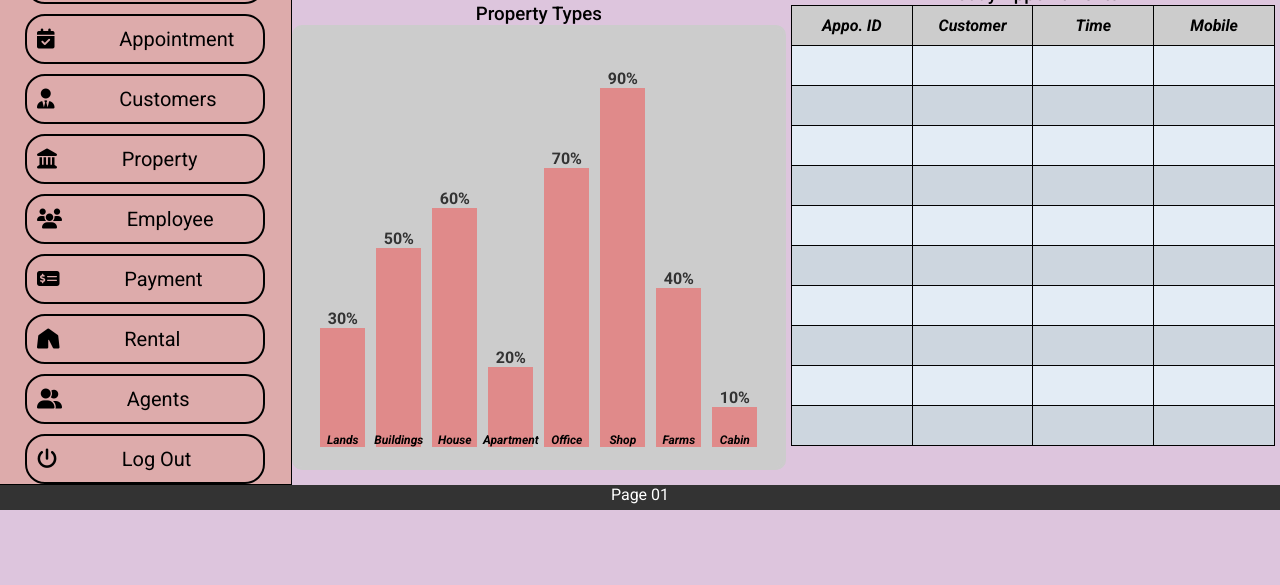
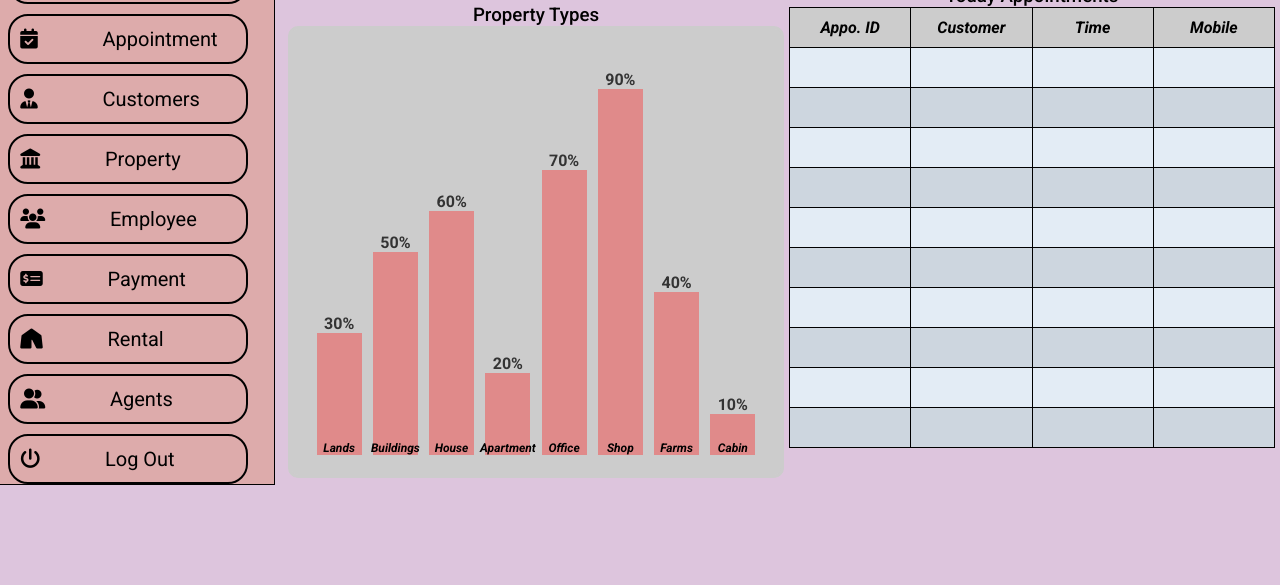
Before and after one commit to sandundil2002/Elite_Real_Estate_POS-InMemory, a plain HTML site: page index.html in a window 1280 px wide. Shown: the part 215-800 px from the top of the page. Drawn offline with nearby package versions, Linux system fonts and the light colour scheme; a web font is replaced by a local one.

Commit message:
dashboard ui modified.

```diff
--- a/assets/style/responsive.css
+++ b/assets/style/responsive.css
@@ -1135,13 +1135,18 @@
         margin-left: -1.75%;
     }
 
+    #dashboard-body {
+        display: flex;
+        justify-content: space-between;
+    }
+
     #bar-chart-container {
+        width: 50%;
         margin-top: 1%;
     }
 
     #datetime-container {
         width: 100%;
-        height: auto;
     }
 
     #time-lbl {
@@ -1176,12 +1181,12 @@
     }
 
     #appointment-container {
-        margin-top: 4.5%;
+        width: 50%;
+        margin-top: 7%;
     }
 
     .top-lables {
         width: 49%;
-        height: auto;
         font-size: 18px;
     }
 
@@ -1335,9 +1340,9 @@
         margin-left: -1.25%;
     }
 
-    #datetime-container {
-        width: 100%;
-        height: auto;
+    #dashboard-body {
+        display: flex;
+        justify-content: space-between;
     }
 
     #time-lbl {
@@ -1349,16 +1354,18 @@
         font-style: italic;
     }
 
+    #bar-chart-container {
+        width: 50%;
+    }
+
     #welcome-admin {
         width: 100%;
-        height: auto;
         text-align: center;
         font-size: 45px;
     }
 
     .bar-chart {
-        width: auto;
-        height: 445px;
+        height: 452px;
         margin: auto;
         padding: 20px;
     }
@@ -1372,7 +1379,8 @@
     }
 
     #appointment-container {
-        margin-top: 4.5%;
+        width: 50%;
+        margin-top: 6%;
     }
 
     .top-lables {
--- a/assets/style/style.css
+++ b/assets/style/style.css
@@ -88,6 +88,7 @@ html {
     border: 1px solid black;
     background-color: #ddabab;
     height: auto;
+    margin-left: -2%;
 }
 
 .icon-button {
@@ -105,11 +106,6 @@ html {
     color: white;
     border: none;
     padding-left: 25px;
-}
-
-#bar-chart-container {
-    width: 100%;
-    height: 100%;
 }
 
 #datetime-container {
@@ -160,11 +156,6 @@ html {
     font-style: italic;
 }
 
-#appointment-container {
-    width: 100%;
-    height: 100%;
-}
-
 #appointment-lbl {
     display: flex;
     gap: 1%;
@@ -202,7 +193,6 @@ td {
     color: black;
     width: 25%;
     font-style: italic;
-
 }
 
 tbody tr:nth-child(odd) {
@@ -213,16 +203,9 @@ tbody tr:nth-child(even) {
     background-color: #cdd6df;
 }
 
-#dashboard-section {
-    display: block;
-}
-
-#break-line {
+#dashboard-body{
     width: 100%;
-    height: 25px;
-    background-color: #333;
-    color: white;
-    text-align: center;
+    padding-left: 1%;
 }
 
 /*-----------------------------Appointment Section-----------------------------*/
--- a/index.html
+++ b/index.html
@@ -44,11 +44,13 @@
                 <header>Elite Real Estate</header>
                 <ul>
                     <li><a class="side-button" href=""> <i class="fa-solid fa-house"></i> Dashboard </a></li>
-                    <li><a class="side-button" href=""> <i class="fa-solid fa-calendar-check"></i> Appointment </a></li>
+                    <li><a class="side-button" href=""> <i class="fa-solid fa-calendar-check"></i> Appointment </a>
+                    </li>
                     <li><a class="side-button" href=""> <i class="fa-solid fa-user-tie"></i> Customers </a></li>
                     <li><a class="side-button" href=""> <i class="fa-solid fa-landmark"></i> Property</a></li>
                     <li><a class="side-button" href=""> <i class="fa-solid fa-users"></i> Employee </a></li>
-                    <li><a class="side-button" href=""> <i class="fa-solid fa-money-check-dollar"></i> Payment </a></li>
+                    <li><a class="side-button" href=""> <i class="fa-solid fa-money-check-dollar"></i> Payment </a>
+                    </li>
                     <li><a class="side-button" href=""> <i class="fa-solid fa-tent"></i> Rental </a></li>
                     <li><a class="side-button" href=""> <i class="fa-solid fa-user-group"></i></i> Agents </a></li>
                     <li><a class="side-button" href=""> <i class="fa-solid fa-power-off"></i> Log Out </a></li>
@@ -59,20 +61,23 @@
                 <img src="/assets/images/logo-removebg-preview.jpg" alt="">
 
                 <button class="icon-button" href=""> <i class="fa-solid fa-house"></i> Dashboard </button>
-                <button class="icon-button" href=""> <i class="fa-solid fa-calendar-check"></i> Appointment </button>
+                <button class="icon-button" href=""> <i class="fa-solid fa-calendar-check"></i> Appointment
+                </button>
                 <button class="icon-button" href=""> <i class="fa-solid fa-user-tie"></i> Customers </button>
                 <button class="icon-button" href=""> <i class="fa-solid fa-landmark"></i> Property</button>
                 <button class="icon-button" href=""> <i class="fa-solid fa-users"></i> Employee </button>
-                <button class="icon-button" href=""> <i class="fa-solid fa-money-check-dollar"></i> Payment </button>
+                <button class="icon-button" href=""> <i class="fa-solid fa-money-check-dollar"></i> Payment
+                </button>
                 <button class="icon-button" href=""> <i class="fa-solid fa-tent"></i> Rental </button>
                 <button class="icon-button" href=""> <i class="fa-solid fa-user-group"></i></i> Agents </button>
                 <button class="icon-button" href=""> <i class="fa-solid fa-power-off"></i> Log Out </button>
             </div>
 
+            <section id="dashboard-body">
                 <div id="bar-chart-container">
                     <div id="datetime-container">
                         <span id="time-lbl"></span><br>
-                    <span id="date-lbl">Date</span>
+                        <span id="date-lbl"></span>
                     </div>
                     <div id="welcome-admin">Welcome Back Admin</div>
                     <h3 id="chart-title">Property Types</h3>
@@ -207,9 +212,9 @@
                         </table>
                     </div>
                 </div>
+            </section>
+    </section>
     </div>
-        <div id="break-line">Page 01</div>
-    </section><br><br>
 
     <section id="appointment-section">
         <div id="appointment-frame">
@@ -504,6 +509,7 @@
         $("#pay-id").val("O001");
         $('section').hide();
         $("#dashboard-section").show()
+        $("#dashboard-body").show()
     });
 
     $(".nav-keys").click(function (event) {
@@ -515,6 +521,7 @@
         switch (clickedId) {
             case "home-nav":
                 $("#dashboard-section").show();
+                $("#dashboard-body").show()
                 break;
             case "appointment-nav":
                 $("#appointment-section").show();
```
Lines whose indentation alone changed are shown as unchanged.
